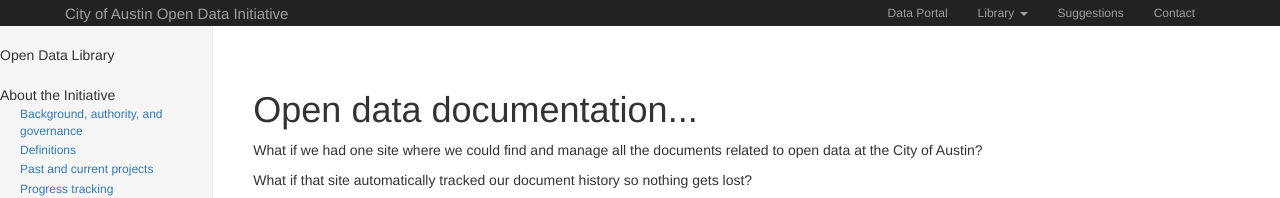
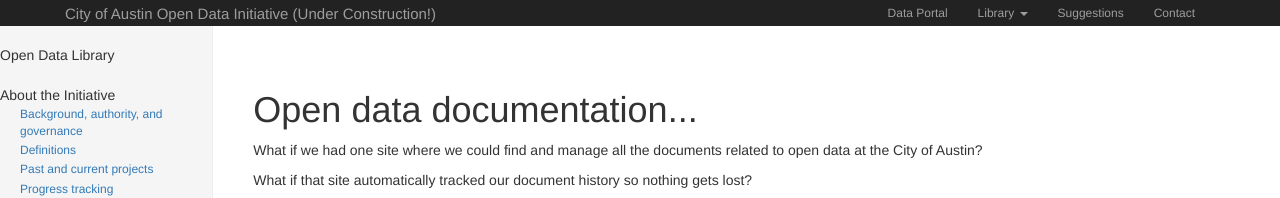
Before and after one commit to cityofaustin/open-data-manual, a Jekyll site: the page built from index.html, in a window 1280 px wide. Shown: the top 198 px of the page. Built offline with Jekyll 4.4.1, drawn with Linux system fonts in a browser that asks for light colours; nearby versions of some CDN libraries; Markdown is read by kramdown in place of the engine named in the settings; the list of posts is cut into pages by our own code.

Commit message:
update top header to say "under construction"

```diff
--- a/_includes/top-nav.html
+++ b/_includes/top-nav.html
@@ -7,7 +7,7 @@
                 <span class="icon-bar"></span>
                 <span class="icon-bar"></span>
             </button>
-            <a class="navbar-brand" href="#">City of Austin Open Data Initiative</a>
+            <a class="navbar-brand" href="#">City of Austin Open Data Initiative (Under Construction!)</a>
         </div>
         <div id="navbar" class="collapse navbar-collapse">
             <ul class="nav navbar-nav">
```
